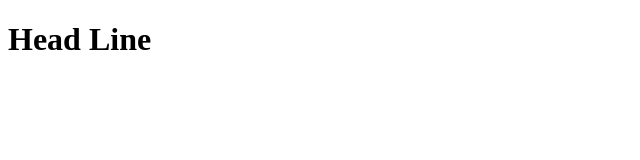
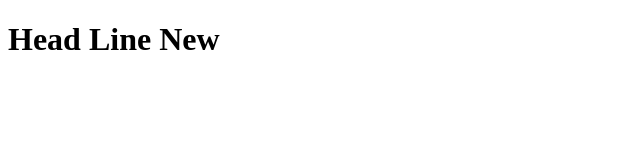
Before and after one commit to NaviduRoshika/myFirst, a plain HTML site: page index.html in a window 1280 px wide. Shown: the whole page, without its empty margins (0-640 px from the left). Drawn offline with Linux system fonts and the light colour scheme.

Commit message:
Updated headline

```diff
--- a/index.html
+++ b/index.html
@@ -4,6 +4,6 @@
 	<title>GIT</title>
 </head>
 <body>
-   <h1>Head Line</h1>
+   <h1>Head Line New</h1>
 </body>
 </html>
```
